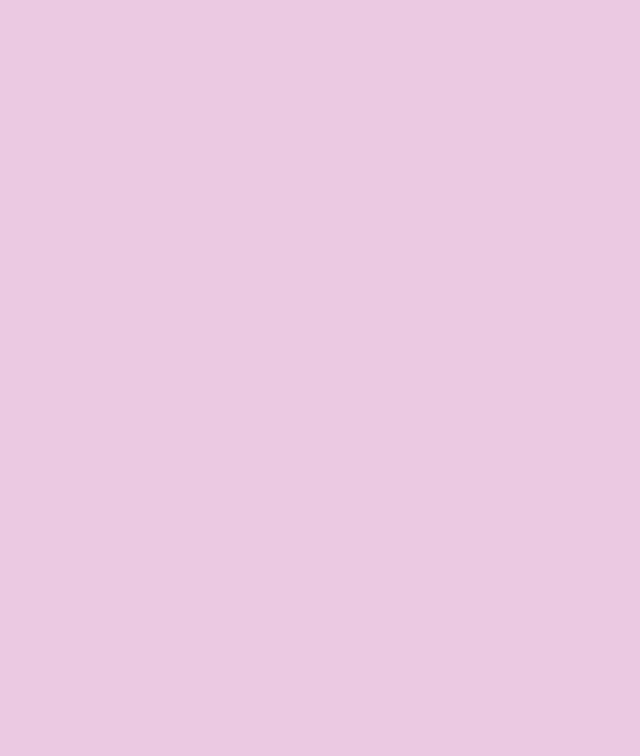
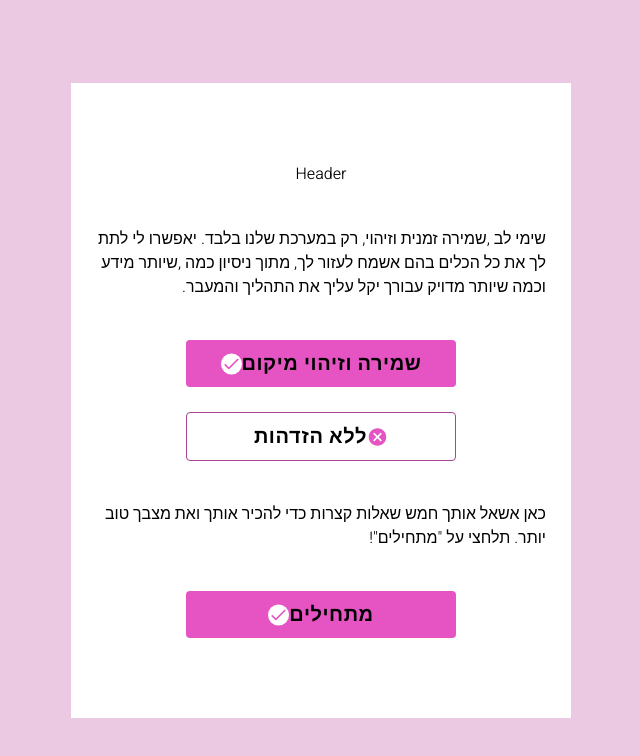
Before and after one commit to chayale90/Hackathon, a React (Vite) app in the folder client/: page /location in a window 1280 px wide. Before the commit this address had no page. Shown: the top 756 px of the page, without its empty margins (385-1025 px from the left). Built offline with nearby package versions, Linux system fonts and the light colour scheme.

Commit message:
add header component, LocationPage

```diff
--- a/client/src/App.css
+++ b/client/src/App.css
@@ -32,6 +32,14 @@ button {
   align-items: center;
   background-color: white;
 }
+.page {
+  display: flex;
+  flex-direction: column;
+  justify-content: center;
+  align-items: center;
+  padding: 5%;
+  gap: 25px;
+}
 
 @media screen and (max-width: 400px) {
   body {
@@ -54,5 +62,10 @@ button {
 @media screen and (min-width: 401px) {
   .main {
     width: 500px;
+    height: 635px;
+    overflow: auto;
+  }
+  .main::-webkit-scrollbar {
+    display: none;
   }
 }
--- a/client/src/App.tsx
+++ b/client/src/App.tsx
@@ -2,14 +2,16 @@ import "./App.css";
 import { Route, BrowserRouter, Routes } from "react-router-dom";
 import WelcomePage from "./components/WelcomePage/WelcomePage";
 import FormPage from "./components/FormComponents/FormPage";
+import LocationPage from "./components/LocationPage/LocationPage";
 
 function App() {
   return (
     <BrowserRouter>
       <div className="main">
         <Routes>
-          <Route index element={<WelcomePage />} />
-          <Route path="/formPage" element={<FormPage />} />
+          <Route path="/" element={<WelcomePage />} />
+          <Route path="/location" element={<LocationPage />} />
+          <Route path="/form" element={<FormPage />} />
         </Routes>
       </div>
     </BrowserRouter>
--- a/client/src/components/CustomComponents/Button.tsx
+++ b/client/src/components/CustomComponents/Button.tsx
@@ -4,7 +4,7 @@ import Vicon from "../../assets/icons/v-icon.svg";
 import Xicon from "../../assets/icons/x-icon.svg";
 
 export const FullButton = styled(Button)<ButtonProps>(() => ({
-  backgroundColor: "#E554C2",
+  backgroundColor: "var(--color)",
   color: "black",
   fontWeight: "bold",
   fontSize: "20px",
@@ -12,9 +12,9 @@ export const FullButton = styled(Button)<ButtonProps>(() => ({
     backgroundColor: "var(--hover-button)",
   },
 }));
-export const FullButtonWithV = ({ content }: any) => {
+export const FullButtonWithV = ({ content, click }: any) => {
   return (
-    <FullButton>
+    <FullButton onClick={click}>
       {content}
       <img src={Vicon} />
     </FullButton>
@@ -32,11 +32,11 @@ export const BorderButton = styled(Button)<ButtonProps>(() => ({
   },
 }));
 
-export const BorderButtonWithX = ({ content }: any) => {
+export const BorderButtonWithX = ({ content, click }: any) => {
   return (
-    <BorderButton>
+    <BorderButton onClick={click}>
+      <img src={Xicon} />
       {content}
-      <img src={Xicon} />
     </BorderButton>
   );
 };
--- a/client/src/components/FormComponents/FormPage.css
+++ b/client/src/components/FormComponents/FormPage.css
@@ -15,7 +15,7 @@
 .question {
   font-size: 20px;
   line-height: 150%;
-    width: 278px;
+  width: auto;
 }
 
 .vxButtons {
--- a/client/src/components/FormComponents/FormPage.tsx
+++ b/client/src/components/FormComponents/FormPage.tsx
@@ -1,29 +1,43 @@
-import React, { useState } from 'react';
+import React, { useState } from "react";
 import Question from "./Question";
 import "./FormPage.css";
+import Header from "../Header/Header";
 
-const FormPage :React.FC= () => {
+const FormPage: React.FC = () => {
   const [questionIndex, setQuestionIndex] = useState(0);
-  const questions = ['אם את מפחדת או חוששת מאדם הקרוב אליך?' ,'האם פוגעים בך נפשית, מילולית, רגשית כלכלית, פיזית?', 'האם ספרת למישהו את מה שעובר עליך באמת?', 'האם הפגיעה היא באופן קבוע?', 'האם היית רוצה לברוח מהמקום הזה?'];
-  const processImg = ['process1.png' ,'process2.png', 'process3.png', 'process4.png', 'process5.png'];
+  const questions = [
+    "אם את מפחדת או חוששת מאדם הקרוב אליך?",
+    "האם פוגעים בך נפשית, מילולית, רגשית כלכלית, פיזית?",
+    "האם ספרת למישהו את מה שעובר עליך באמת?",
+    "האם הפגיעה היא באופן קבוע?",
+    "האם היית רוצה לברוח מהמקום הזה?",
+  ];
+  const processImg = [
+    "process1.png",
+    "process2.png",
+    "process3.png",
+    "process4.png",
+    "process5.png",
+  ];
 
   const handleNextQuestion = () => {
-    setQuestionIndex(prevIndex => prevIndex + 1);
+    setQuestionIndex((prevIndex) => prevIndex + 1);
   };
 
   return (
-    <div className="question">
+    <div className="question page">
+      <Header />
       <img src={`src/assets/${processImg[questionIndex]}`} alt="process1" />
-
       <div className="weHere">אנחנו כאן לשמוע את קולך!</div>
-      <div className="numberQ">שאלה {questionIndex+1} מתוך 5</div>
-
+      <div className="numberQ">שאלה {questionIndex + 1} מתוך 5</div>
       {questionIndex < questions.length ? (
-        <Question content={questions[questionIndex]} onNext={handleNextQuestion} />
+        <Question
+          content={questions[questionIndex]}
+          onNext={handleNextQuestion}
+        />
       ) : (
         <div>All questions answered!</div>
       )}
-
     </div>
   );
 };
--- a/client/src/components/FormComponents/Question.tsx
+++ b/client/src/components/FormComponents/Question.tsx
@@ -1,4 +1,4 @@
-import React from 'react';
+import React from "react";
 
 interface QuestionProps {
   content: string;
@@ -9,7 +9,7 @@ const Question: React.FC<QuestionProps> = ({ content, onNext }) => {
   return (
     <div>
       <div>{content}</div>
-            <div className='vxButtons'>
+      <div className="vxButtons">
         <img src="src/assets/icons/VBigIcon.svg" alt="" onClick={onNext} />
         <img src="src/assets/icons/xBigIcon.svg" alt="" onClick={onNext} />
       </div>
--- /dev/null
+++ b/client/src/components/Header/Header.tsx
@@ -0,0 +1,5 @@
+const Header = () => {
+  return <nav>Header</nav>;
+};
+
+export default Header;
--- /dev/null
+++ b/client/src/components/LocationPage/LocationPage.css
@@ -0,0 +1,9 @@
+.location-page {
+  display: flex;
+  flex-direction: column;
+  justify-content: center;
+  align-items: center;
+  padding: 5%;
+  height: 100%;
+  gap: 25px;
+}
--- /dev/null
+++ b/client/src/components/LocationPage/LocationPage.tsx
@@ -0,0 +1,41 @@
+import Header from "../Header/Header";
+import "./LocationPage.css";
+import { FullButtonWithV, BorderButtonWithX } from "../CustomComponents/Button";
+import { useNavigate } from "react-router-dom";
+
+const LocationPage = () => {
+  const navigate = useNavigate();
+  const getLocation = async () => {
+    try {
+      navigator.geolocation.getCurrentPosition(async (position) => {
+        const response = await fetch(
+          `https://geocode.maps.co/reverse?lat=${position.coords.latitude}&lon=${position.coords.longitude}`
+        );
+        const data = await response.json();
+        console.log(data.display_name);
+      });
+    } catch (e) {
+      console.log(e);
+    }
+  };
+
+  return (
+    <div className="location-page page">
+      <Header />
+      <p>
+        שימי לב ,שמירה זמנית וזיהוי, רק במערכת שלנו בלבד. יאפשרו לי לתת לך את כל
+        הכלים בהם אשמח לעזור לך, מתוך ניסיון כמה ,שיותר מידע וכמה שיותר מדויק
+        עבורך יקל עליך את התהליך והמעבר.
+      </p>
+      <FullButtonWithV content="שמירה וזיהוי מיקום" click={getLocation} />
+      <BorderButtonWithX content="ללא הזדהות" />
+      <p>
+        כאן אשאל אותך חמש שאלות קצרות כדי להכיר אותך ואת מצבך טוב יותר. תלחצי על
+        "מתחילים"!
+      </p>
+      <FullButtonWithV content="מתחילים" click={() => navigate("/form")} />
+    </div>
+  );
+};
+
+export default LocationPage;
--- a/client/src/components/WelcomePage/WelcomePage.tsx
+++ b/client/src/components/WelcomePage/WelcomePage.tsx
@@ -1,7 +1,9 @@
 import { BorderButtonWithX, FullButtonWithV } from "../CustomComponents/Button";
 import RosPic from "../../assets/ros-pic.png";
 import "./WelcomePage.css";
+import { useNavigate } from "react-router-dom";
 const WelcomePage = () => {
+  const navigate = useNavigate();
   return (
     <div className="welcome-page">
       <div className="welcome-page-head">
@@ -24,7 +26,7 @@ const WelcomePage = () => {
         .ובטוחים מאלימות גופנית, מילולית, רגשית וכלכלית
       </p>
       <div className="welcome-page-btn">
-        <FullButtonWithV content="התחלה" />
+        <FullButtonWithV content="התחלה" click={() => navigate("/location")} />
         <BorderButtonWithX content="יציאה" />
       </div>
     </div>
```
Lines whose indentation alone changed are shown as unchanged.
